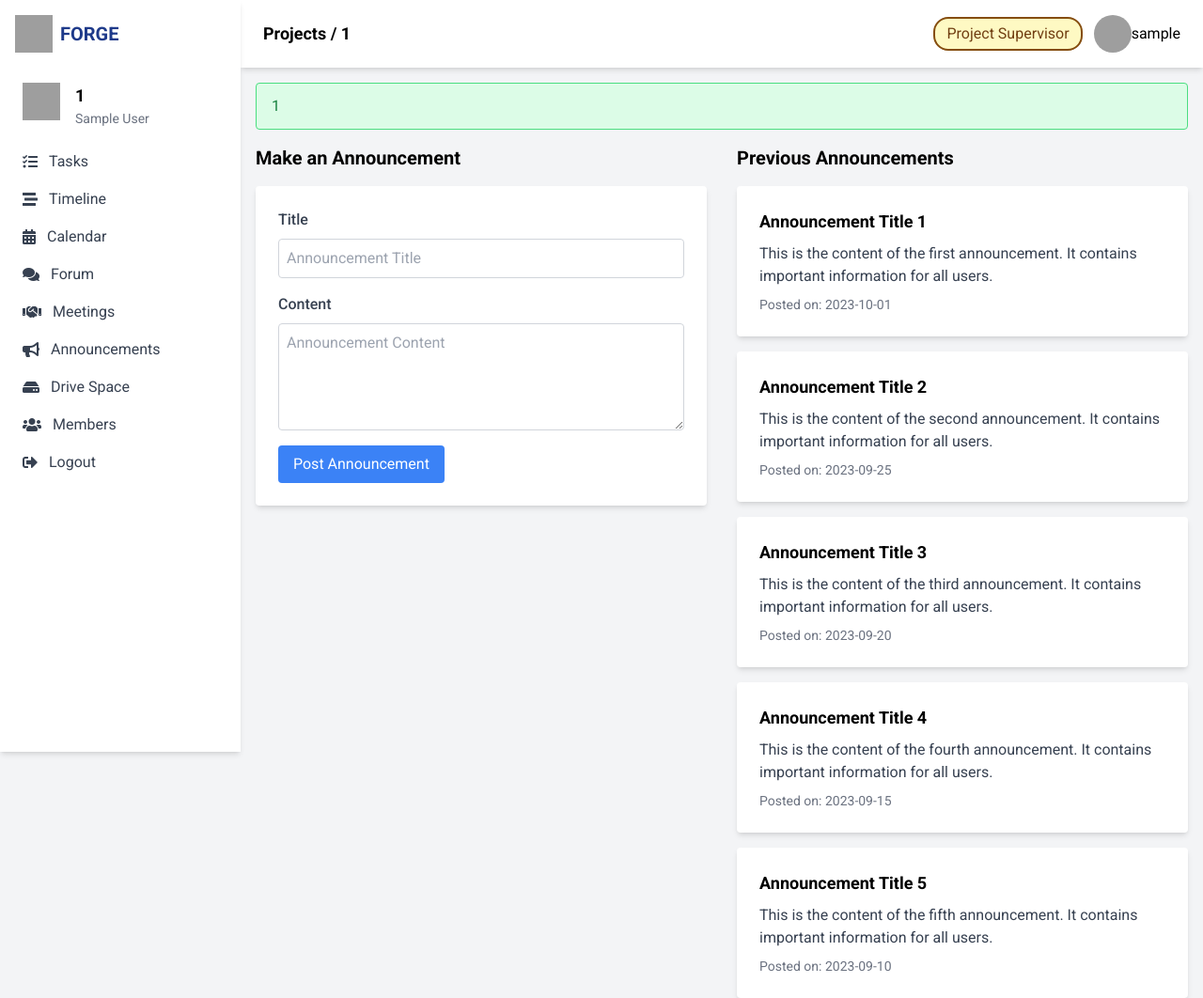
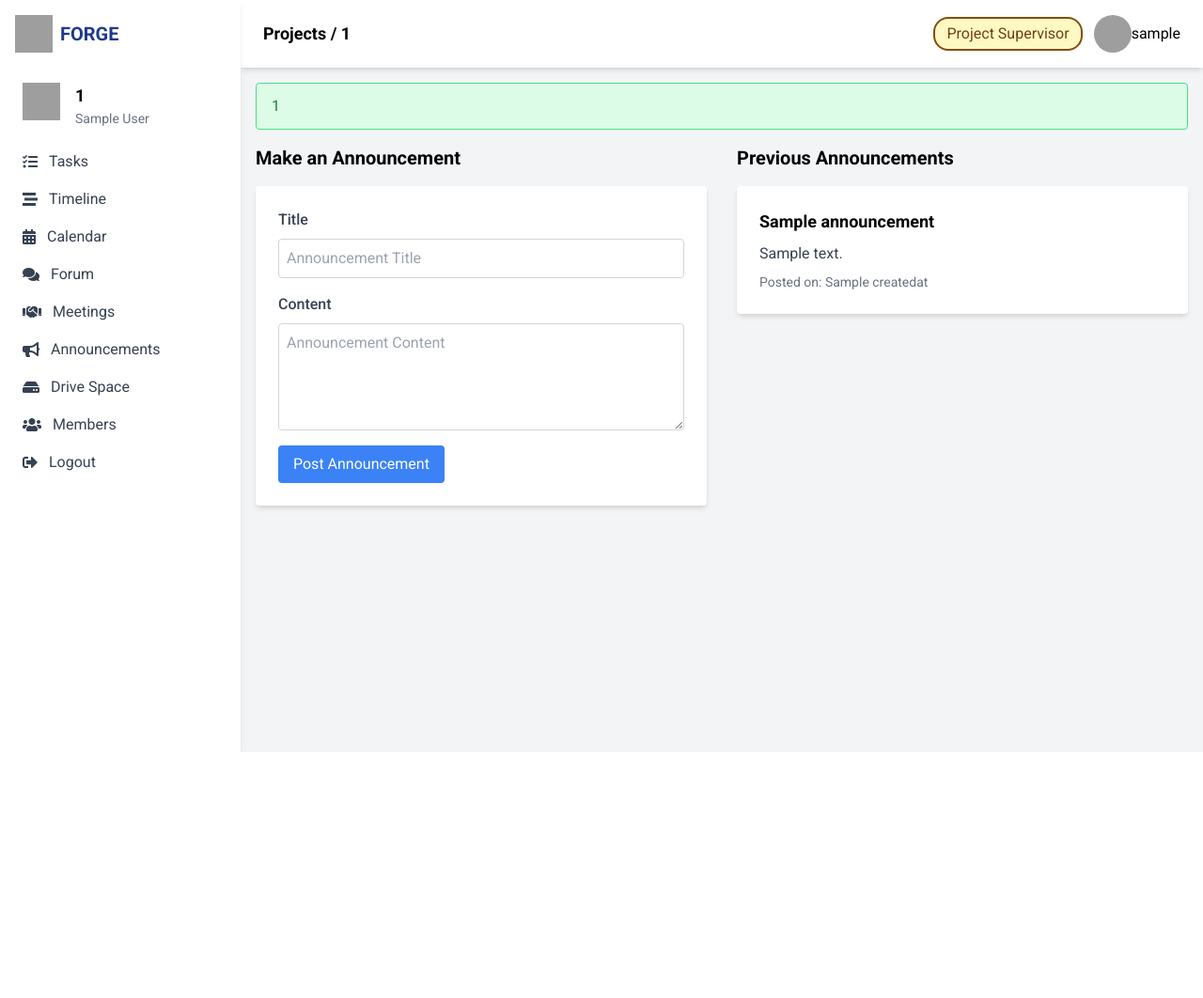
Before and after one commit to deemath/ForgeMVC, a PHP site: the page made by app/views/Supervisor/announcement.view.php in a window 1280 px wide. Shown: the whole page at 94% size. After the commit the page ends 800 px from the top, so only its background shows below. Run offline with PHP 8.4, Linux system fonts and the light colour scheme; the visitor is signed in with stand-in values (Sample User, id 1); the template is opened without the code that fills it: most values are stand-ins (such as "Sample title", 1, 10 or a date in 2020); some libraries are stand-ins or nearby versions; grey boxes are pictures that could not be loaded.

Commit message:
announcement section done

```diff
--- a/app/views/Supervisor/announcement.view.php
+++ b/app/views/Supervisor/announcement.view.php
@@ -66,31 +66,22 @@ require_once 'navigationbar.php'
             <section class="lg:w-1/2">
                 <h2 class="text-xl font-semibold mb-4">Previous Announcements</h2>
                 <div class="space-y-4">
-                    <div class="bg-white p-6 rounded shadow-md">
-                        <h3 class="text-lg font-semibold mb-2">Announcement Title 1</h3>
-                        <p class="text-gray-700 mb-2">This is the content of the first announcement. It contains important information for all users.</p>
-                        <p class="text-gray-500 text-sm">Posted on: 2023-10-01</p>
-                    </div>
-                    <div class="bg-white p-6 rounded shadow-md">
-                        <h3 class="text-lg font-semibold mb-2">Announcement Title 2</h3>
-                        <p class="text-gray-700 mb-2">This is the content of the second announcement. It contains important information for all users.</p>
-                        <p class="text-gray-500 text-sm">Posted on: 2023-09-25</p>
-                    </div>
-                    <div class="bg-white p-6 rounded shadow-md">
-                        <h3 class="text-lg font-semibold mb-2">Announcement Title 3</h3>
-                        <p class="text-gray-700 mb-2">This is the content of the third announcement. It contains important information for all users.</p>
-                        <p class="text-gray-500 text-sm">Posted on: 2023-09-20</p>
-                    </div>
-                    <div class="bg-white p-6 rounded shadow-md">
-                        <h3 class="text-lg font-semibold mb-2">Announcement Title 4</h3>
-                        <p class="text-gray-700 mb-2">This is the content of the fourth announcement. It contains important information for all users.</p>
-                        <p class="text-gray-500 text-sm">Posted on: 2023-09-15</p>
-                    </div>
-                    <div class="bg-white p-6 rounded shadow-md">
-                        <h3 class="text-lg font-semibold mb-2">Announcement Title 5</h3>
-                        <p class="text-gray-700 mb-2">This is the content of the fifth announcement. It contains important information for all users.</p>
-                        <p class="text-gray-500 text-sm">Posted on: 2023-09-10</p>
-                    </div>
+                    <?php if(isset($data['announcements'])): ?>
+                        <?php foreach($data['announcements'] as $announcement):?>
+                            <div class="bg-white p-6 rounded shadow-md">
+                            <a href="showAnnouncement?id=<?= $announcement->id?>">
+                                <h3 class="text-lg font-semibold mb-2"><?= $announcement->title?></h3>
+                                <p class="text-gray-700 mb-2">
+                                    <?= substr($announcement->description, 0, 100) . (strlen($announcement->description) > 100 ? '...' : '') ?>
+                                </p>
+                                <p class="text-gray-500 text-sm">Posted on: <?= $announcement->createdat?></p>
+                                </a>
+                            </div>
+                        <?php endforeach ;?>
+                    <?php endif; ?>
+
+
+
                 </div>
             </section>
         </main>
```
Also changed, not shown: app/controllers/Announcement.php (+21 -1 lines), app/models/AnnounceModel.php (+22 -0 lines), app/views/Supervisor/announceFile.view.php (added, +76 -0 lines).
